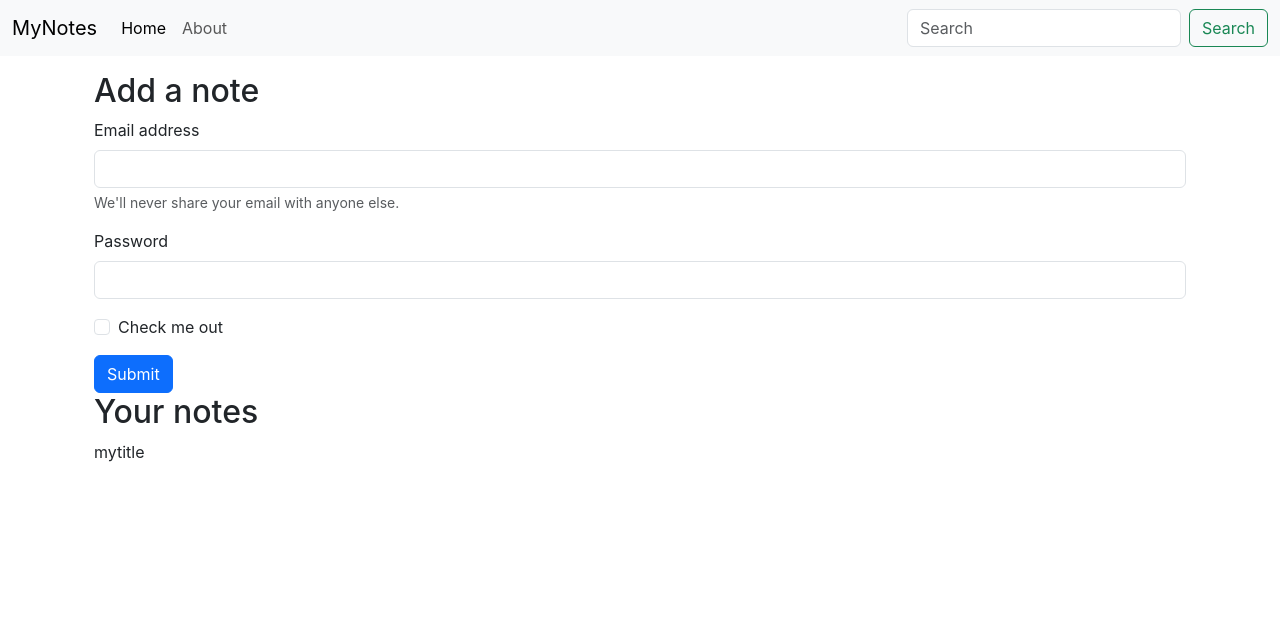
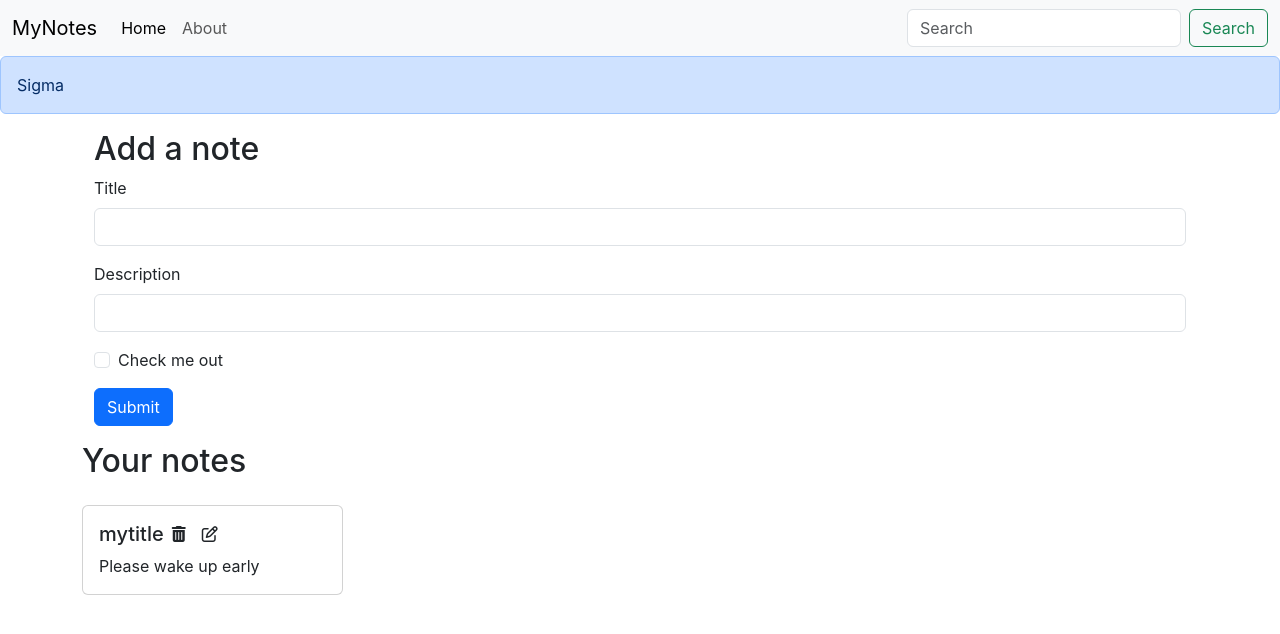
Before and after one commit to AryanManu544/MyNotes, a React (Create React App) app: page / in a window 1280 px wide. Shown: the top 634 px of the page. Built offline with nearby package versions, Linux system fonts and the light colour scheme.

Commit message:
added the addnote and deletenote action

```diff
--- a/public/index.html
+++ b/public/index.html
@@ -1,6 +1,7 @@
 <!DOCTYPE html>
 <html lang="en">
   <head>
+    <link rel="stylesheet" href="https://cdnjs.cloudflare.com/ajax/libs/font-awesome/6.4.2/css/all.min.css">
     <meta charset="utf-8" />
     <link rel="icon" href="%PUBLIC_URL%/favicon.ico" />
     <meta name="viewport" content="width=device-width, initial-scale=1" />
--- a/src/App.css
+++ b/src/App.css
@@ -36,3 +36,7 @@
     transform: rotate(360deg);
   }
 }
+
+i {
+  cursor:pointer
+}
--- a/src/App.js
+++ b/src/App.js
@@ -4,12 +4,14 @@ import Home from "./components/Home";
 import Navbar from "./components/Navbar";
 import { BrowserRouter, Routes, Route } from "react-router-dom";
 import NoteState from "./context/notes/notestate";
+import { Alert } from "./components/Alert";
 
 function App() {
   return (
     <NoteState>
       <BrowserRouter>
         <Navbar />
+        <Alert message = "Sigma"/>
         <div className="container">
         <Routes>
           <Route path="/" element={<Home />} />
--- /dev/null
+++ b/src/components/AddNotes.js
@@ -0,0 +1,41 @@
+import React, { useContext, useState } from 'react';
+import noteContext from "../context/notes/NoteContext";
+
+const AddNotes = () => {
+    const context = useContext(noteContext);
+    const { addnote } = context;
+
+    const [note, setnote] = useState({ title: "", description: "", tag: "default" });
+
+    const handleclick = (e) => {
+        e.preventDefault();
+        addnote(note.title, note.description, note.tag);
+    };
+
+    const onChange = (e) => {
+        setnote({ ...note, [e.target.name]: e.target.value });
+    };
+
+    return (
+        <div className="container my-3">
+            <h2>Add a note</h2>
+            <form>
+                <div className="mb-3">
+                    <label htmlFor="title" className="form-label">Title</label>
+                    <input type="text" className="form-control" id="title" name="title" aria-describedby="emailHelp" onChange={onChange} />
+                </div>
+                <div className="mb-3">
+                    <label htmlFor="description" className="form-label">Description</label>
+                    <input type="text" className="form-control" id="description" name="description" onChange={onChange} />
+                </div>
+                <div className="mb-3 form-check">
+                    <input type="checkbox" className="form-check-input" id="exampleCheck1" />
+                    <label className="form-check-label" htmlFor="exampleCheck1">Check me out</label>
+                </div>
+                <button type="submit" className="btn btn-primary" onClick={handleclick}>Submit</button>
+            </form>
+        </div>
+    );
+};
+
+export default AddNotes;
--- /dev/null
+++ b/src/components/Alert.js
@@ -0,0 +1,11 @@
+import React from 'react'
+
+export const Alert = (props) => {
+    return (
+        <div>
+            <div className="alert alert-primary" role="alert">
+                {props.message}
+            </div>
+        </div>
+    )
+}
--- a/src/components/Home.js
+++ b/src/components/Home.js
@@ -1,34 +1,13 @@
 import React, { useContext } from "react";
-import noteContext from "../context/notes/NoteContext";
+import Notes from "./Notes";
+import AddNotes from "./AddNotes";
 
 const Home = () => {
-    const context = useContext(noteContext)
-    const {notes, setNotes} = context
+
     return (
         <div>
-            <div className="container my-3">
-            <h2>Add a note</h2>
-            <form>
-                <div class="mb-3">
-                    <label for="exampleInputEmail1" class="form-label">Email address</label>
-                    <input type="email" class="form-control" id="exampleInputEmail1" aria-describedby="emailHelp"/>
-                        <div id="emailHelp" class="form-text">We'll never share your email with anyone else.</div>
-                </div>
-                <div class="mb-3">
-                    <label for="exampleInputPassword1" class="form-label">Password</label>
-                    <input type="password" class="form-control" id="exampleInputPassword1"/>
-                </div>
-                <div class="mb-3 form-check">
-                    <input type="checkbox" class="form-check-input" id="exampleCheck1"/>
-                        <label class="form-check-label" for="exampleCheck1">Check me out</label>
-                </div>
-                <button type="submit" class="btn btn-primary">Submit</button>
-            </form>
-            <h2>Your notes</h2>
-            {notes.map((note) => {
-                return note.title
-            })}
-            </div>
+            <AddNotes/>
+            <Notes/>
         </div>
     )
 }
--- /dev/null
+++ b/src/components/Noteitem.js
@@ -0,0 +1,23 @@
+import React, {useContext} from "react"
+import noteContext from "../context/notes/NoteContext";
+
+const Noteitem = (props) => {
+    const context = useContext(noteContext)
+    const {deletenote} = context
+    const { note } = props
+    return (
+        <div className="col-md-3">
+            <div className="card my-3">
+                <div className="card-body">
+                    <div className="d-flex">
+                    <h5 className="card-title">{note.title}</h5>
+                    <i className="fa-solid fa-trash-can my-1 mx-2" onClick={() => {deletenote(note._id)}}></i>
+                    <i className="fa-regular fa-pen-to-square my-1 mx-2"></i>
+                    </div>
+                    <p className="card-text">{note.description}</p>
+                </div>
+            </div>
+        </div>
+    )
+}
+export default Noteitem
--- /dev/null
+++ b/src/components/Notes.js
@@ -0,0 +1,22 @@
+import { useContext } from "react";
+import react from "react";
+import noteContext from "../context/notes/NoteContext";
+import Noteitem from "./Noteitem"
+import AddNotes from "./AddNotes";
+
+
+const Notes = () => {
+    const context = useContext(noteContext)
+    const {notes, addnote} = context
+    return(
+        <>
+        <div className="row my-3">
+            <h2>Your notes</h2>
+            {notes.map((note) => {
+                return <Noteitem key = {note._id} note = {note}/>
+            })}
+        </div>
+        </>
+    )
+}
+export default Notes;
--- a/src/context/notes/notestate.js
+++ b/src/context/notes/notestate.js
@@ -14,8 +14,42 @@ const NoteState = (props) => {
     }
   ]
   const [notes,setNotes] = useState(notesinitial)
+
+  //Add a note
+  const addnote = (title, description,tag) => {
+    const note = {
+      //Todo api call
+      "_id": "6799eb85a33c6f93d74c9974",
+      "user": "679279b9b7a38455bfc3cf5e",
+      "title": title,
+      "description": description,
+      "tag": tag,
+      "date": "2025-01-29T08:49:09.203Z",
+      "__v": 0
+    };
+    setNotes(notes.concat(note))
+  }
+  //Delete a note
+  const deletenote = (id) => {
+    //Todo api call
+    console.log("Deleting the note with id:"+id)
+    const newnotes = notes.filter((note) => {return note._id!==id})
+    setNotes(newnotes)
+  }
+
+  //Edit a note
+  const editnote = (id, title, description, tag) => {
+    for (let index = 0; index < notes.length; index++){
+      const element = notes[index]
+      if(element._id === id){
+        element.title = title
+        element.description = description
+        element.tag = tag
+      }
+    }
+  }
     return (
-        <NoteContext.Provider value={{notes, setNotes}}>
+        <NoteContext.Provider value={{notes, addnote, deletenote, editnote}}>
             {props.children}
         </NoteContext.Provider>
     );
```
